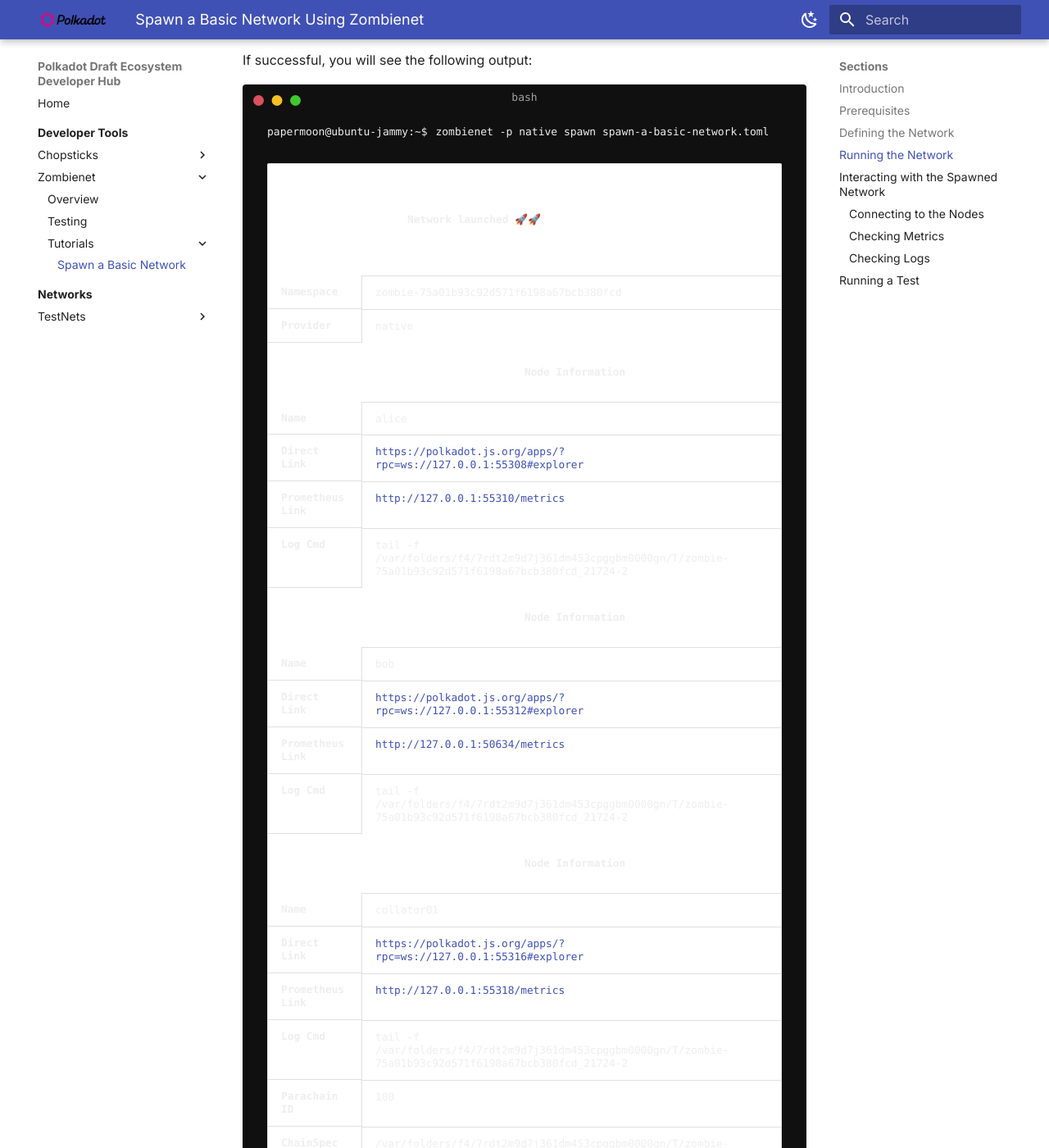
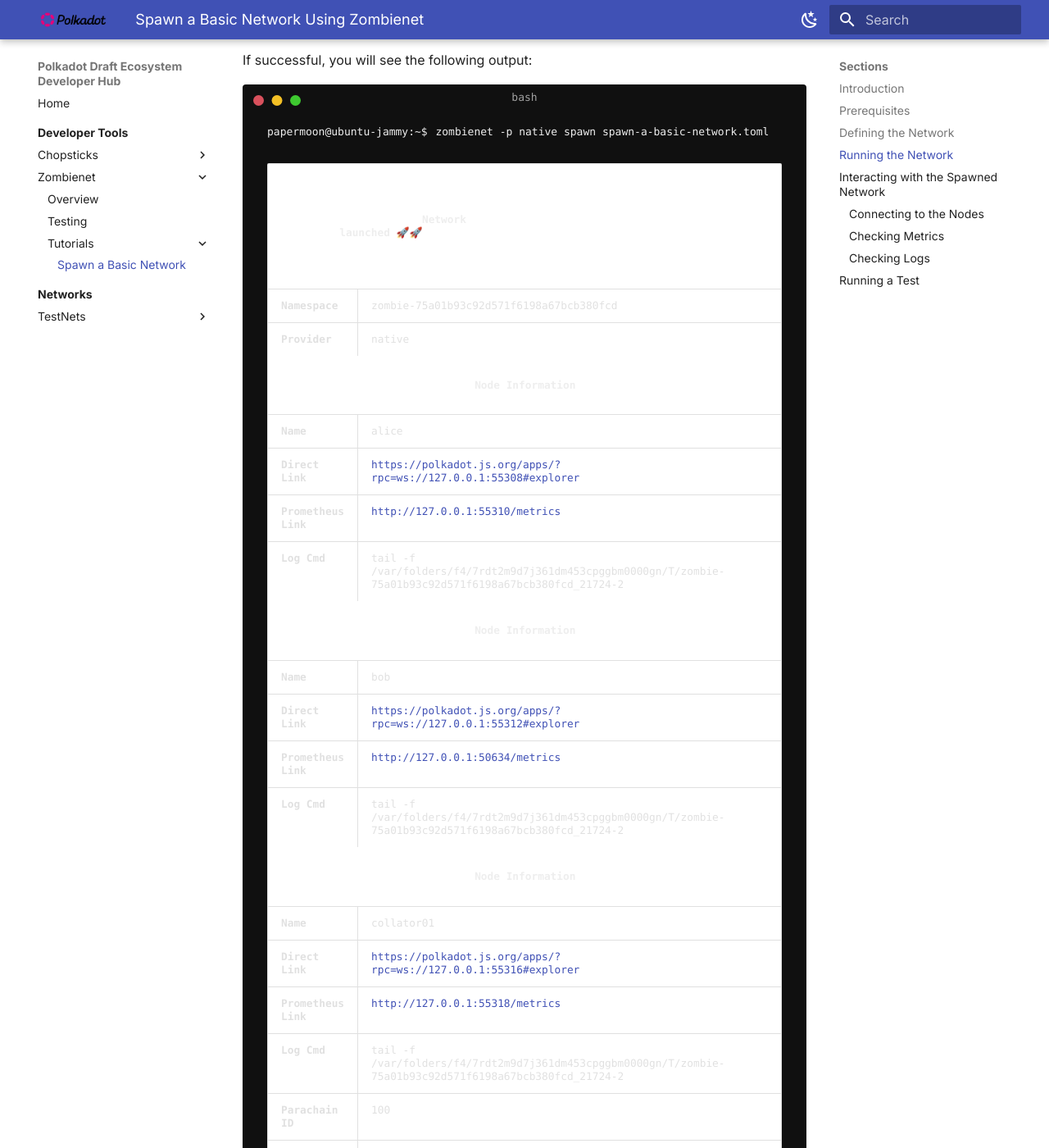
Before and after one commit to papermoonio/polkadot-ecosystem-docs-draft, an MkDocs documentation site: the page built from docs/dev-tools/zombienet/tutorials/spawn-a-basic-network.md, in a window 1280 px wide and 1400 px high, scrolled down 1361 px. Shown: the whole window at 82% size. Built offline with MkDocs 1.6.1 and Material for MkDocs 9.7.7, drawn with Linux system fonts in a browser that asks for light colours.

Commit message:
fix: css inconsistencies on tables within termynal elements

```diff
--- a/docs/dev-tools/zombienet/tutorials/spawn-a-basic-network.md
+++ b/docs/dev-tools/zombienet/tutorials/spawn-a-basic-network.md
@@ -57,7 +57,7 @@
     <table>
         <thead>
             <tr>
-                <th colspan="3" align="center">
+                <th colspan="2" class="center-header">
                     Network launched 🚀🚀
                 </th>
             </tr>
@@ -71,7 +71,7 @@
             <td>native</td>
         </tr>
             <tr>
-                <th colspan="3" align="center">
+                <th colspan="3" class="center-header">
                 Node Information
                 </th>
             </tr>
@@ -92,7 +92,7 @@
             <td>tail -f /var/folders/f4/7rdt2m9d7j361dm453cpggbm0000gn/T/zombie-75a01b93c92d571f6198a67bcb380fcd_21724-2</td>
         </tr>
             <tr>
-                <th colspan="3" align="center">
+                <th colspan="3" class="center-header">
                 Node Information
                 </th>
             </tr>
@@ -113,7 +113,7 @@
             <td>tail -f /var/folders/f4/7rdt2m9d7j361dm453cpggbm0000gn/T/zombie-75a01b93c92d571f6198a67bcb380fcd_21724-2</td>
         </tr>
             <tr>
-                <th colspan="3" align="center">
+                <th colspan="3" class="center-header">
                 Node Information
                 </th>
             </tr>
--- a/material-overrides/assets/stylesheets/polkadot.css
+++ b/material-overrides/assets/stylesheets/polkadot.css
@@ -80,6 +80,8 @@
   --md-code-hl-keyword-color: var(--blue);
   /* Comments */
   --md-code-hl-comment-color: #545454;
+  /* Table content */
+  --md-typeset-table-color: #545454;
 }
 
 [data-md-color-scheme='slate'] {
@@ -134,6 +136,8 @@
   --md-code-hl-comment-color: #545454;
   /* Comments */
   --md-code-hl-comment-color: #D9D9D9;
+  /* Table content */
+  --md-typeset-table-color: #d9d9d9;
 }
 
 /* General styling */
--- a/material-overrides/assets/stylesheets/terminal.css
+++ b/material-overrides/assets/stylesheets/terminal.css
@@ -66,8 +66,19 @@
     content: attr(data-ty-prompt);
 }
 
+.md-typeset .table-termynal .md-typeset__table table th.center-header {
+    text-align: center;
+    padding-right: 22%;
+    width: 100%;
+}
+
 .md-typeset .table-termynal .md-typeset__table table th.left-header {
     background-color: unset;
-    border-bottom: .05rem solid var(--md-typeset-table-color);
+    border-top: .05rem solid var(--md-typeset-table-color);
     border-right: .05rem solid var(--md-typeset-table-color);
+    color: var(--md-typeset-table-color);
 }
+
+.md-typeset .table-termynal .md-typeset__table table td {
+    color: var(--md-typeset-table-color);
+}
```
